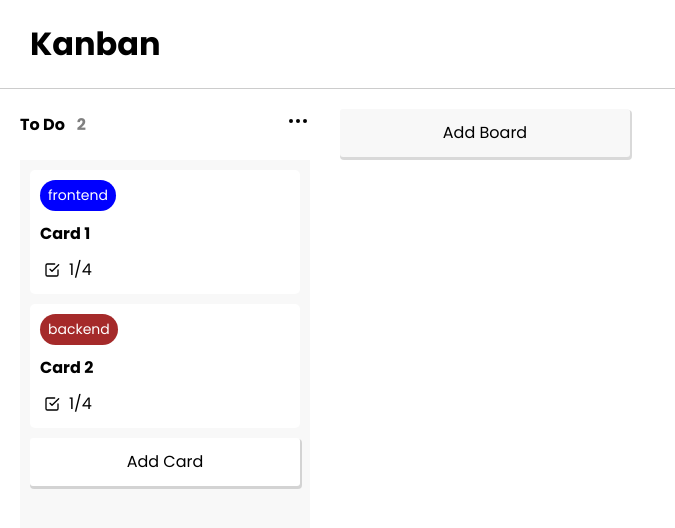
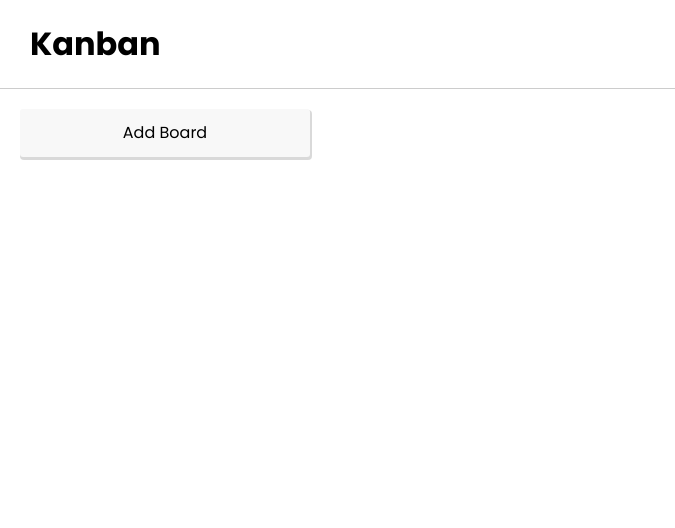
Before and after one commit to Vinod3d/Kanban, a React (Vite) app: page / in a window 1280 px wide. Shown: the top 528 px of the page, without its empty margins (0-675 px from the left). Built offline with nearby package versions, Linux system fonts and the light colour scheme.

Commit message:
Knaban project complete

```diff
--- a/src/App.jsx
+++ b/src/App.jsx
@@ -1,43 +1,45 @@
-import { useState } from 'react'
+import { useEffect, useState } from 'react'
 import './App.css'
 import Board from './Components/Board/Board'
 import Editable from './Components/Editable/Editable'
 
 function App() {
-  const [boards, setBoards]= useState([
-    {
-      id:Date.now() + Math.random()*2,
-      title:"To Do",
-      cards:[
-        {
-          id : Date.now()+Math.random(),
-          title: "Card 1",
-          tasks : [],
-          labels : [
-            {
-              text : "frontend",
-              color: "blue",
-            },
-          ],
-          desc : "hlojhs fslhl fswlhlh",
-          date: "",
-        },
-        {
-          id : Date.now()+Math.random(),
-          title: "Card 2",
-          tasks : [],
-          labels : [
-            {
-              text : "backend",
-              color: "brown",
-            },
-          ],
-          desc : "hlojhs fslhl fswlhlh",
-          date: "",
-        },
-      ]
-    }
-  ]);
+  // const [boards, setBoards]= useState([
+  //   {
+  //     id:Date.now() + Math.random()*2,
+  //     title:"To Do",
+  //     cards:[
+  //       {
+  //         id : Date.now()+Math.random(),
+  //         title: "Card 1",
+  //         tasks : [],
+  //         labels : [
+  //           {
+  //             text : "frontend",
+  //             color: "blue",
+  //           },
+  //         ],
+  //         desc : "hlojhs fslhl fswlhlh",
+  //         date: "",
+  //       },
+  //       {
+  //         id : Date.now()+Math.random(),
+  //         title: "Card 2",
+  //         tasks : [],
+  //         labels : [
+  //           {
+  //             text : "backend",
+  //             color: "brown",
+  //           },
+  //         ],
+  //         desc : "hlojhs fslhl fswlhlh",
+  //         date: "",
+  //       },
+  //     ]
+  //   }
+  // ]);
+
+  const [boards, setBoards]= useState(JSON.parse(localStorage.getItem("kanban")) || [])
 
   const [target, setTarget] = useState([
     {cid: "",
@@ -135,6 +137,10 @@ function App() {
     tempBoards[bIndex].cards[cIndex] = card;
     setBoards(tempBoards);
   }
+
+  useEffect(()=>{
+    localStorage.setItem("kanban", JSON.stringify(boards));
+  }, [boards]);
   return (
     <div className='app'>
         <div className="app_navbar">
--- a/src/Components/Card/Card.jsx
+++ b/src/Components/Card/Card.jsx
@@ -53,7 +53,12 @@ const Card = (props) => {
 
               <p><Clock/> {props.card.date}</p>
             )}
-            <p><CheckSquare/> 1/4</p>
+            {props.card?.tasks?.length > 0 && (
+
+              <p>
+              <CheckSquare/>
+              {props.card?.tasks?.filter(item=>item.completed).length}/{props.card?.tasks?.length}
+            </p>)}
           </div>
       </div>
     </>
--- a/src/Components/Card/Cardinfo/Cardinfo.jsx
+++ b/src/Components/Card/Cardinfo/Cardinfo.jsx
@@ -39,10 +39,35 @@ const Cardinfo = (props) => {
     };
 
     const removeLabel=(text)=>{
-        const index = values.labels?.findIndex((item)=> item.text === text);
-        if(index<0) return;
+        const updatedLabels = values.labels?.filter((item) => item.text !== text);
+        setValues({ ...values, labels: updatedLabels });
+    };
 
-        setValues({...values, labels: values.labels?.splice(index, 1)});
+    const addTask=(value)=>{
+        const task={
+            id:Date.now() + Math.random(),
+            text:value,
+            completed:false
+        }
+
+        setValues({...values, tasks: [...values.tasks, task]})
+    }
+
+    const removeTask=(text)=>{
+        const updatedTasks = values.tasks?.filter((item)=> item.text !== text);
+
+        setValues({...values, tasks: updatedTasks});
+
+    }
+
+
+    const updateTask = (id, completed) => {
+        const index = values.tasks?.findIndex((item)=> item.id === id);
+        if(index < 0) return;
+
+        const tempTasks = [...values.tasks];
+        tempTasks[index].completed = completed;
+        setValues({...values, tasks: tempTasks})
     };
 
     useEffect(()=>{
@@ -62,7 +87,7 @@ const Cardinfo = (props) => {
                         default={values.title}
                         placeholder="Enter Title"
                         buttonText="Set Title"
-                        onSubmit={(value)=>setValue({...values, title : value})}
+                        onSubmit={(value)=>setValues({...values, title : value})}
                     />
                 </div>
             </div>
@@ -78,7 +103,7 @@ const Cardinfo = (props) => {
                     default={values.desc}
                     placeholder="Enter Description"
                     buttonText="Set Description"
-                    onSubmit={(value)=>setValue({...values, desc : value})}
+                    onSubmit={(value)=>setValues({...values, desc : value})}
                     />
                 </div>
             </div>
@@ -91,7 +116,7 @@ const Cardinfo = (props) => {
                 <div className="cardinfo_box_body">
                    <input type="date"
                    defaultValue={values.date ? new Date(values.date).toISOString().substr(0, 10) : ""}
-                   onChange={(event)=> setValue({...values, date: event.target.value})}
+                   onChange={(event)=> setValues({...values, date: event.target.value})}
                    />
                 </div>
             </div>
@@ -107,7 +132,7 @@ const Cardinfo = (props) => {
                             <Chip
                             close
                             onClose={()=> removeLabel(item.text)}
-                            key={item.tex+index}
+                            key={item.text+index}
                             color={item.color}
                             text={item.text}
                             />
@@ -136,14 +161,24 @@ const Cardinfo = (props) => {
                     Tasks
                 </div>
                 <div className="cardinfo_box_progress-bar">
-                    <div className="cardinfo_box_progress" style={{width : calculatePercent()+"%"}}/>
+                    <div
+                        className="cardinfo_box_progress"
+                        style={{
+                            width : calculatePercent()+"%",
+                            backgroundColor: calculatePercent() == "100" ? "limegreen" : ""
+                        }}
+                    />
                 </div>
                 <div className="cardinfo_box_list">
                     {
                         values.tasks?.map((item)=>(<div key={item.id} className="cardinfo_task">
-                        <input type="checkbox" defaultValue={item.completed}/>
+                        <input
+                            type="checkbox"
+                            defaultChecked={item.completed}
+                            onChange={(event)=>updateTask(item.id, event.target.checked)}
+                        />
                         <p>{item.text}</p>
-                        <Trash/>
+                        <Trash onClick={()=>removeTask(item.text)}/>
                     </div>))
                     }
 
@@ -153,6 +188,7 @@ const Cardinfo = (props) => {
                     text={"Add Task"}
                     placeholder="Enter Task"
                     buttonText="Add Task"
+                    onSubmit={(value)=>addTask(value)}
                 />
                 </div>
             </div>
--- a/src/Components/Chip/Chip.jsx
+++ b/src/Components/Chip/Chip.jsx
@@ -6,7 +6,7 @@ const Chip = (props) => {
   return (
     <div className='chip' style={{backgroundColor: props.color}}>
         {props.text}
-        {props.close && <X onClick={props.onClose ? props.onClose() : " "}/>}
+        {props.close && <X onClick={()=> props.onClose ? props.onClose() : " "}/>}
     </div>
   );
 }
--- a/src/Components/Modal/Modal.css
+++ b/src/Components/Modal/Modal.css
@@ -8,6 +8,7 @@
     display: flex;
     justify-content: center;
     align-items: center;
+    z-index: 20;
 }
 
 .modal_content{
```
